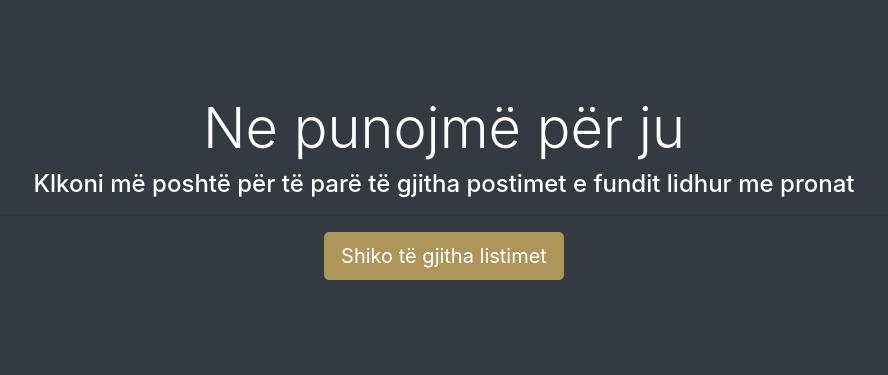
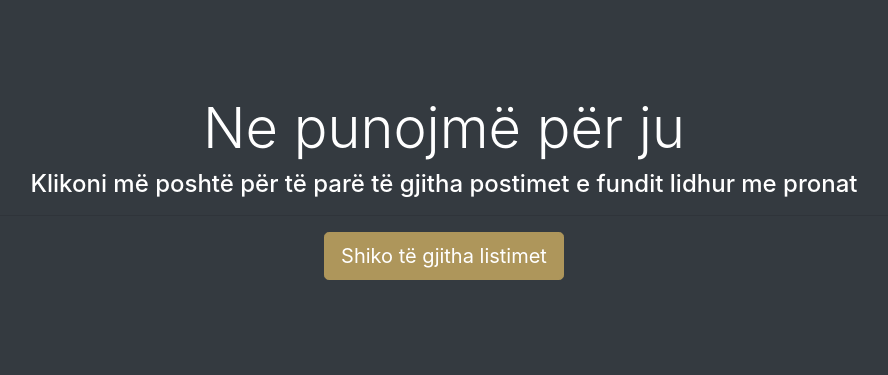
Before and after one commit to Fiqiri/realestate, a Django app: page /about in a window 1280 px wide. Shown: the part 1072-1447 px from the top of the page, without its empty margins (196-1084 px from the left). Run offline with Django 3.2, Linux system fonts and the light colour scheme; data that the repository does not hold is empty; some libraries are stand-ins or nearby versions.

Commit message:
Updating Klkoni to Klikoni

```diff
--- a/templates/pages/about.html
+++ b/templates/pages/about.html
@@ -62,7 +62,7 @@
   <!-- Work -->
   <section id="work" class="bg-dark text-white text-center">
     <h2 class="display-4">Ne punojmë për ju</h2>
-    <h4>Klkoni më poshtë për të parë të gjitha postimet e fundit lidhur me pronat</h4>
+    <h4>Klikoni më poshtë për të parë të gjitha postimet e fundit lidhur me pronat</h4>
     <hr>
     <a href="{% url 'listings' %}" class="btn btn-secondary text-white btn-lg">Shiko të gjitha listimet</a>
   </section>
```
